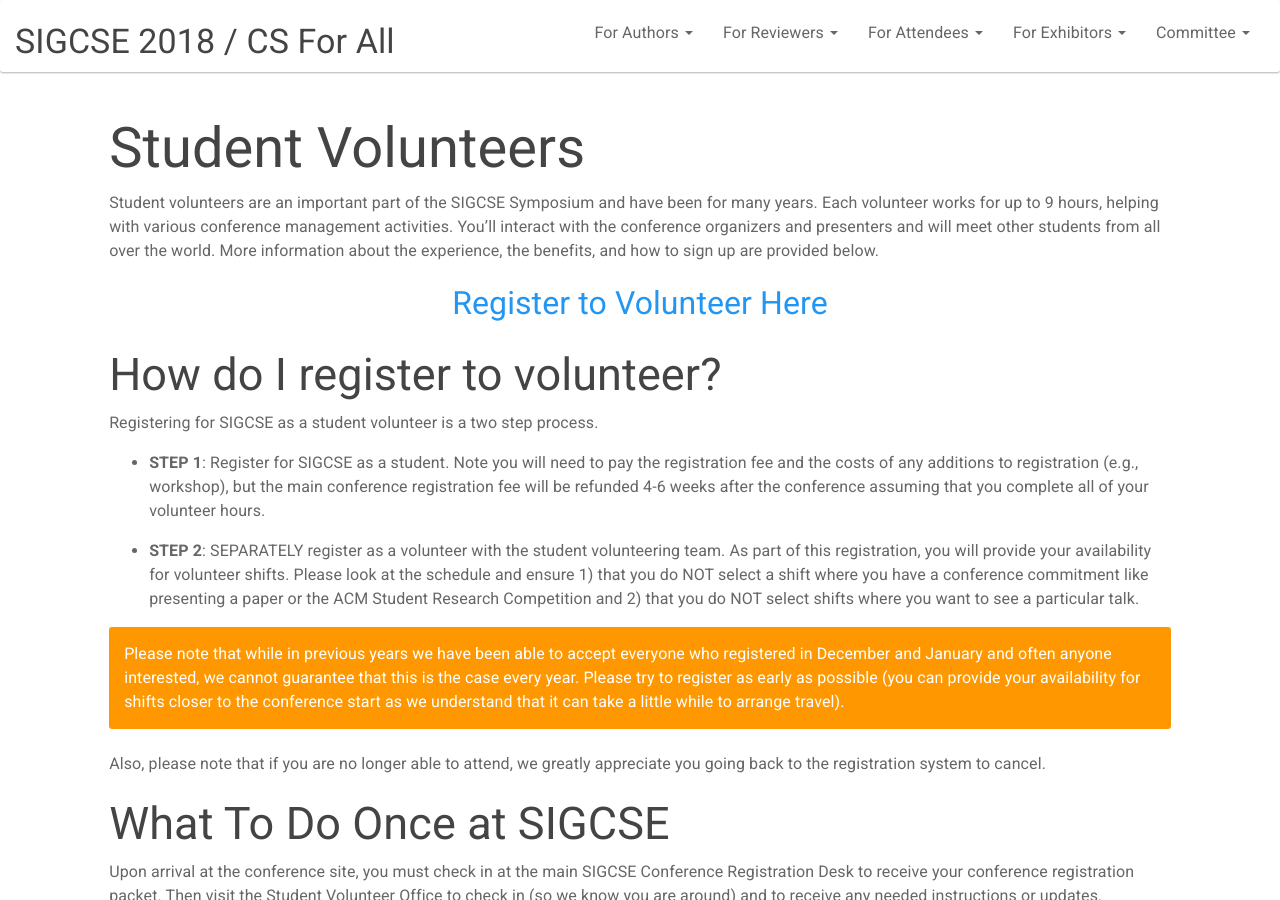
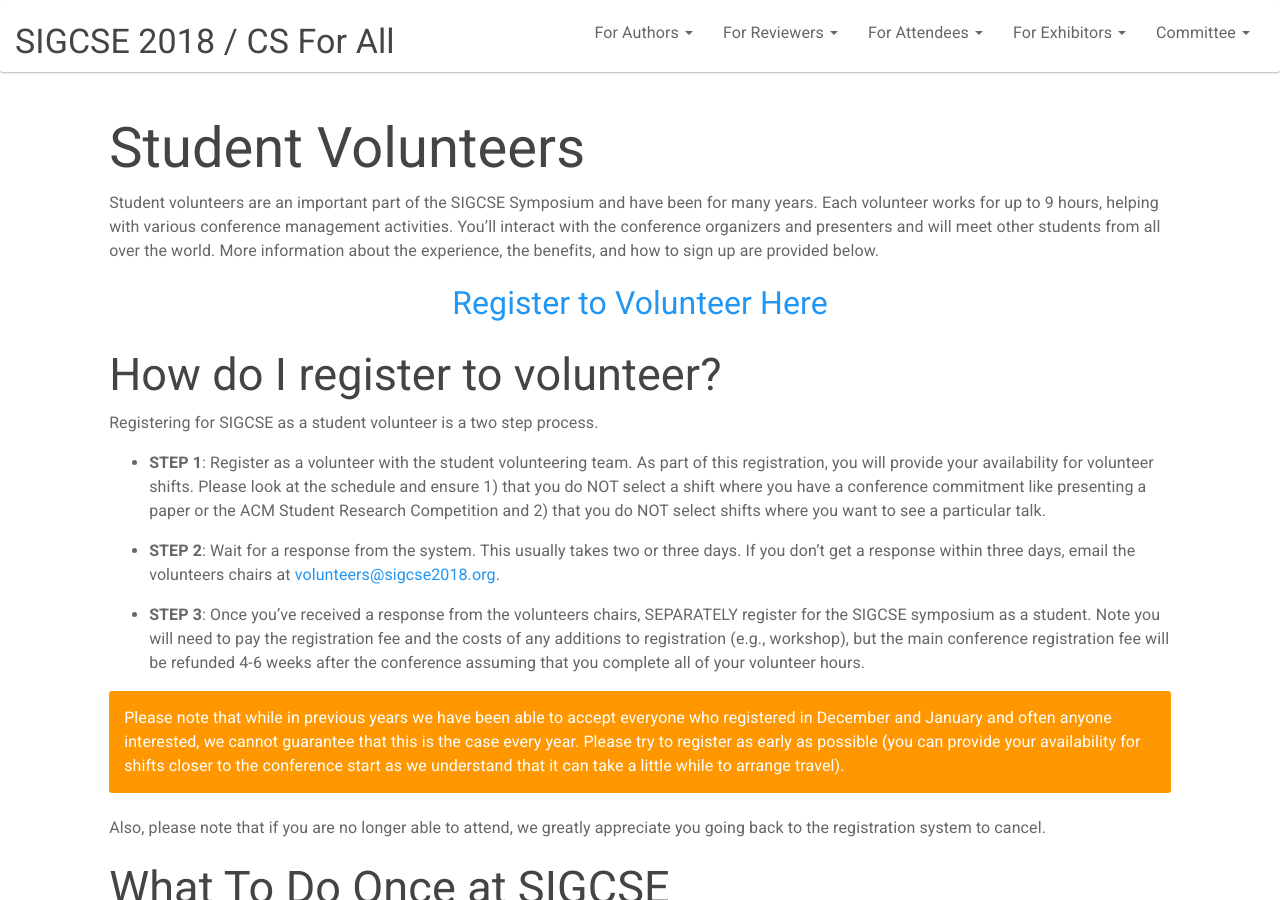
Before and after one commit to sigcsets/sigcse2018, a Jekyll site: the page built from info/studentvolunteers.md, in a window 1280 px wide and 900 px high. Built offline with Jekyll 4.4.1, drawn with Linux system fonts in a browser that asks for light colours.

Commit message:
student volunteers step changes

```diff
--- a/info/studentvolunteers.md
+++ b/info/studentvolunteers.md
@@ -18,9 +18,11 @@
 ## How do I register to volunteer?
 Registering for SIGCSE as a student volunteer is a two step process.
 
-* **STEP 1**: Register for SIGCSE as a student. Note you will need to pay the registration fee and the costs of any additions to registration (e.g., workshop), but the main conference registration fee will be refunded 4-6 weeks after the conference assuming that you complete all of your volunteer hours.
+* **STEP 1**: Register as a volunteer with the student volunteering team. As part of this registration, you will provide your availability for volunteer shifts. Please look at the schedule and ensure 1) that you do NOT select a shift where you have a conference commitment like presenting a paper or the ACM Student Research Competition and 2) that you do NOT select shifts where you want to see a particular talk.
 
-* **STEP 2**: SEPARATELY register as a volunteer with the student volunteering team.  As part of this registration, you will provide your availability for volunteer shifts.  Please look at the schedule and ensure 1) that you do NOT select a shift where you have a conference commitment like presenting a paper or the ACM Student Research Competition and 2) that you do NOT select shifts where you want to see a particular talk.
+* **STEP 2**: Wait for a response from the system.  This usually takes two or three days.  If you don't get a response within three days, email the volunteers chairs at [volunteers@sigcse2018.org](mailto:volunteers@sigcse2018.org).
+
+* **STEP 3**: Once you've received a response from the volunteers chairs, SEPARATELY register for the SIGCSE symposium as a student. Note you will need to pay the registration fee and the costs of any additions to registration (e.g., workshop), but the main conference registration fee will be refunded 4-6 weeks after the conference assuming that you complete all of your volunteer hours.
 
 {% callout warning %}
 Please note that while in previous years we have been able to accept everyone who registered in December and January and often anyone interested, we cannot guarantee that this is the case every year. Please try to register as early as possible (you can provide your availability for shifts closer to the conference start as we understand that it can take a little while to arrange travel).
```
